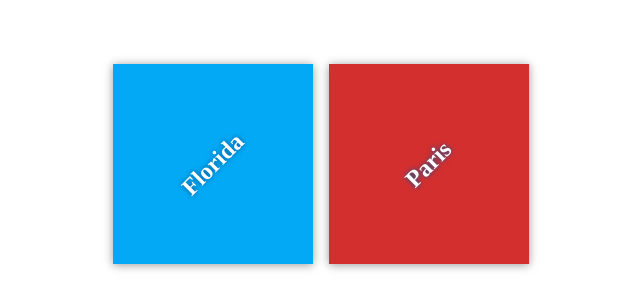
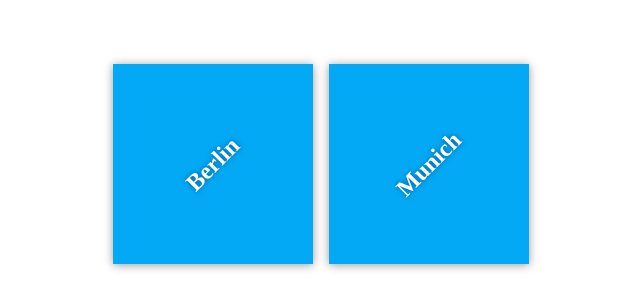
Before and after one commit to volodymyrpetriuk/my-travel-plans, a plain HTML site: page index.html in a window 1280 px wide. Shown: the part 236-544 px from the top of the page, without its empty margins (319-959 px from the left). Drawn offline with Linux system fonts and the light colour scheme; files that its build step writes are made by us from their sources.

Commit message:
Changed destinations

```diff
--- a/index.html
+++ b/index.html
@@ -10,12 +10,12 @@
 
     <div class="container">
         <div class="destination-container">
-            <div class="destination" id="florida">
-                <h2>Florida</h2>
+            <div class="destination" id="berlin">
+                <h2>Berlin</h2>
             </div>
 
-            <div class="destination" id="paris">
-                <h2>Paris</h2>
+            <div class="destination" id="munich">
+                <h2>Munich</h2>
             </div>
         </div>
     </div>
```
